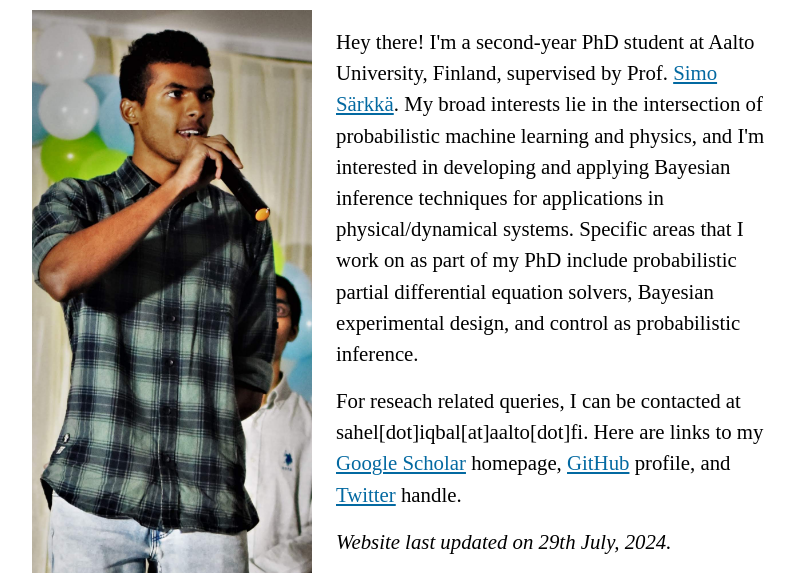
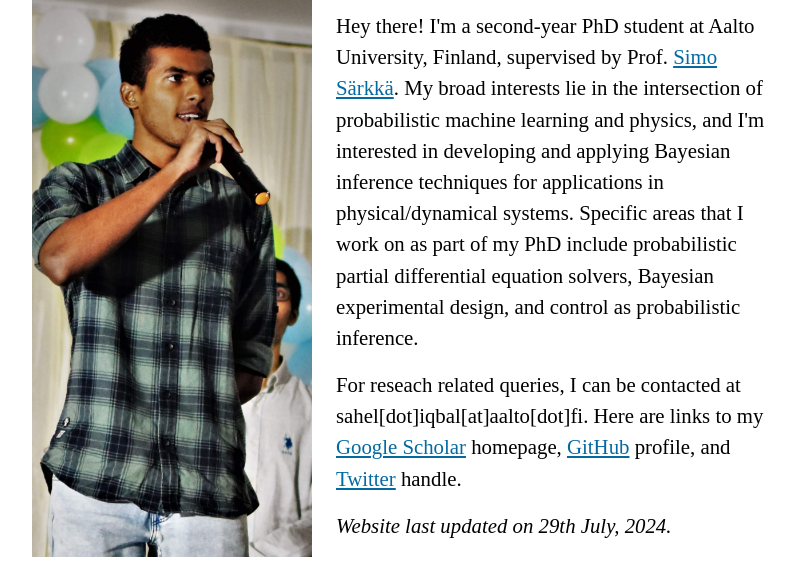
Before and after one commit to Sahel13/Old-Personal-Website, a Gatsby site: page / in a window 1280 px wide. Shown: the part 98-676 px from the top of the page, without its empty margins (240-1039 px from the left). Built offline with nearby package versions, Linux system fonts and the light colour scheme; Gatsby itself is replaced by a stand-in of ours.

Commit message:
Reduced padding up top

```diff
--- a/src/components/Layout.tsx
+++ b/src/components/Layout.tsx
@@ -12,7 +12,7 @@ const Layout = ({ children }: LayoutProps) => {
     <div className="flex flex-col min-h-screen">
       <div className="grow">
         {/* <Header /> */}
-        <main className="max-w-screen-sm md:max-w-screen-md mx-auto px-4 mt-10">
+        <main className="max-w-screen-sm md:max-w-screen-md mx-auto px-4 mt-6">
           {children}
         </main>
       </div>
```
